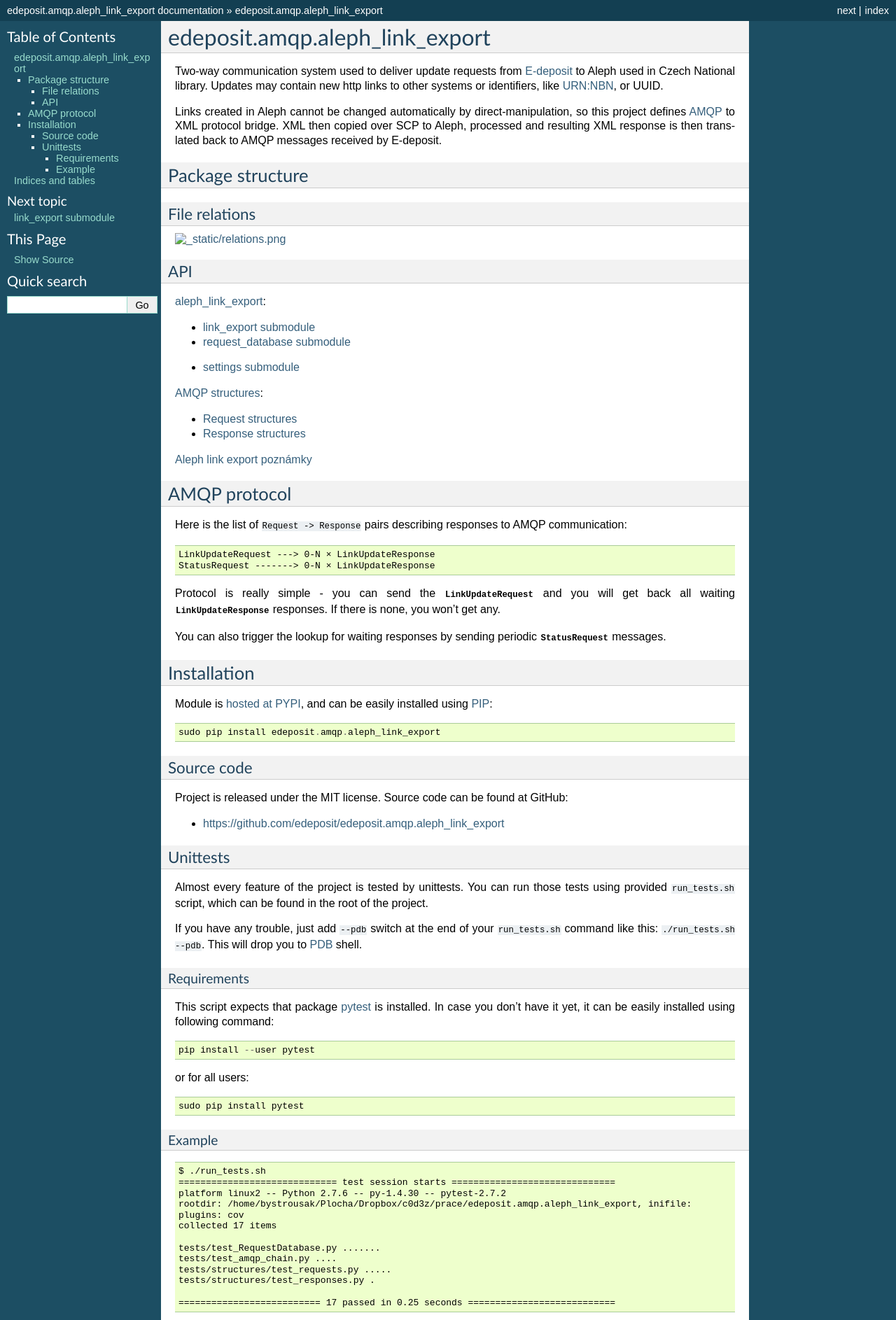
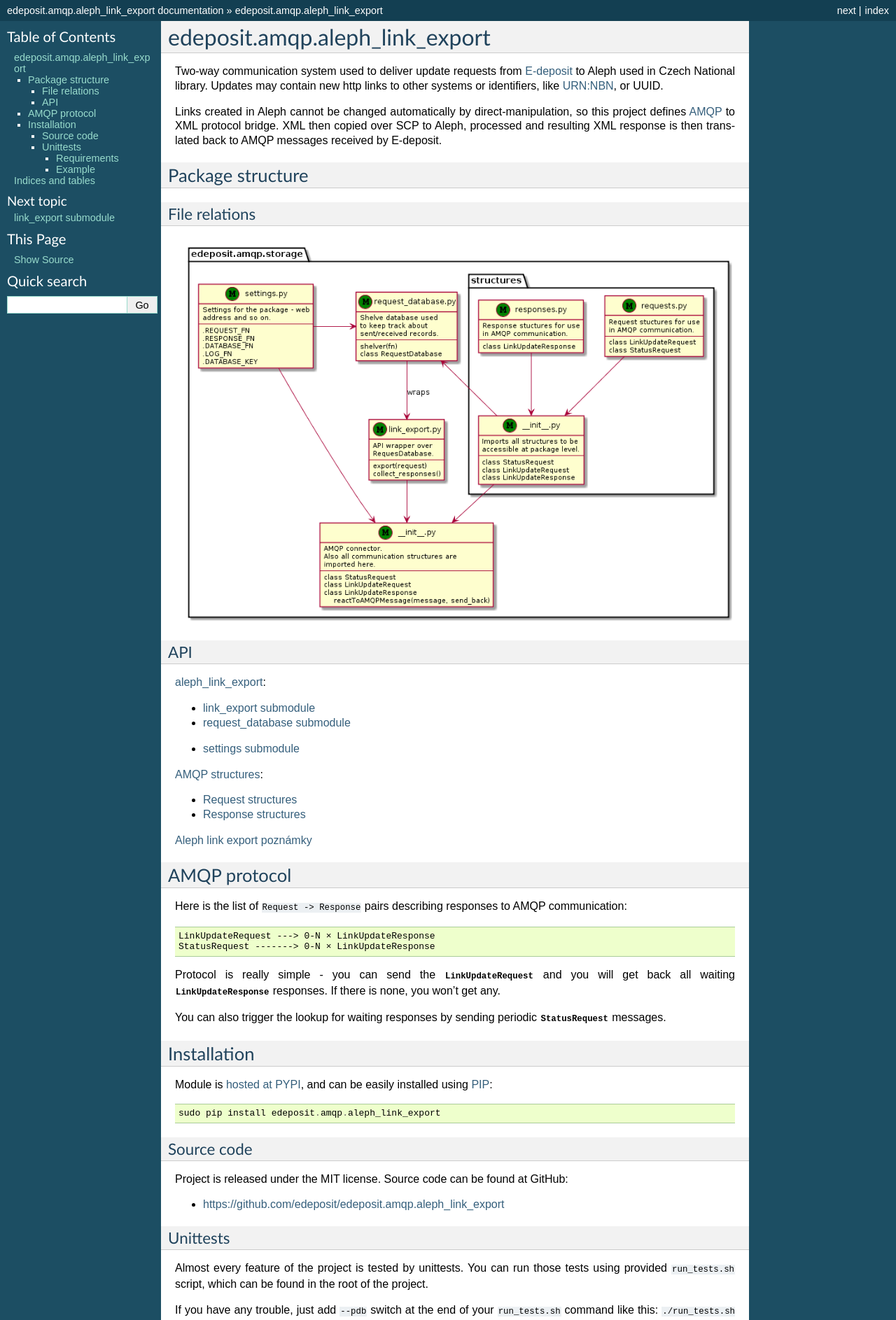
Before and after one commit to edeposit/edeposit.amqp.aleph_link_export, a Sphinx documentation site: the page built from docs/index.rst, in a window 1280 px wide. Shown: the top 1886 px of the page at 70% size. Built offline with Sphinx 7.4.7, drawn with Linux system fonts in a browser that asks for light colours.

Commit message:
#6: Added relations graph.

```diff
--- a/docs/index.rst
+++ b/docs/index.rst
@@ -16,7 +16,7 @@ File relations
 ++++++++++++++
 
 .. image:: /_static/relations.png
-    :width: 400px
+
 
 API
 +++
```
Also changed, not shown: docs/_static/relations.png (added), 3 other files.
